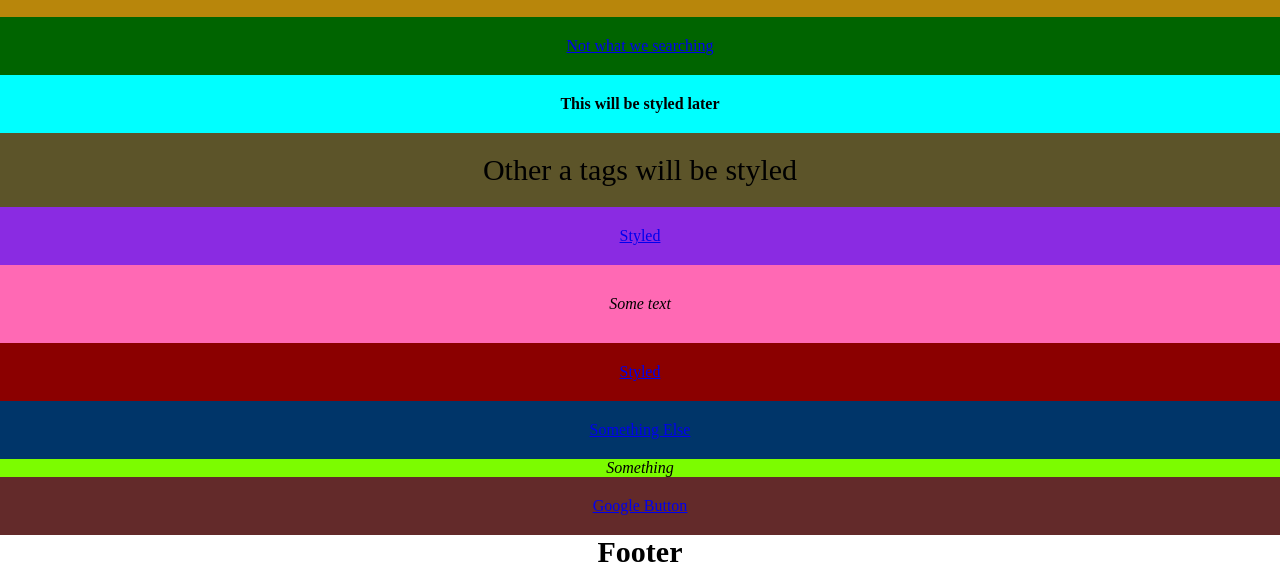
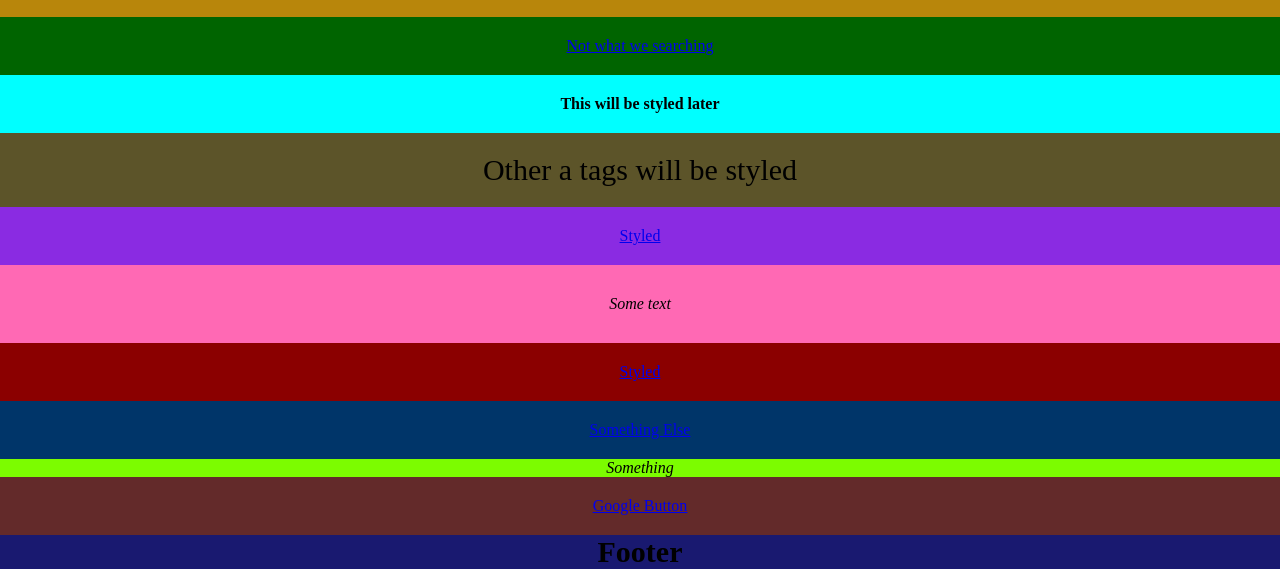
Before and after one commit to DenisHerzhyk/hillel_selectors, a plain HTML site: page index.html in a window 1280 px wide. Shown: the part 752-1321 px from the top of the page. Drawn offline with Linux system fonts and the light colour scheme.

Commit message:
creating style first-commit

```diff
--- a/style.css
+++ b/style.css
@@ -117,3 +117,7 @@ div.eight-selector > div em {
 div.eight-selector div > a {
     background-color: rgb(0, 53, 105);
 }
+
+div.first_commit h1 {
+    background-color: midnightblue;
+}
```
